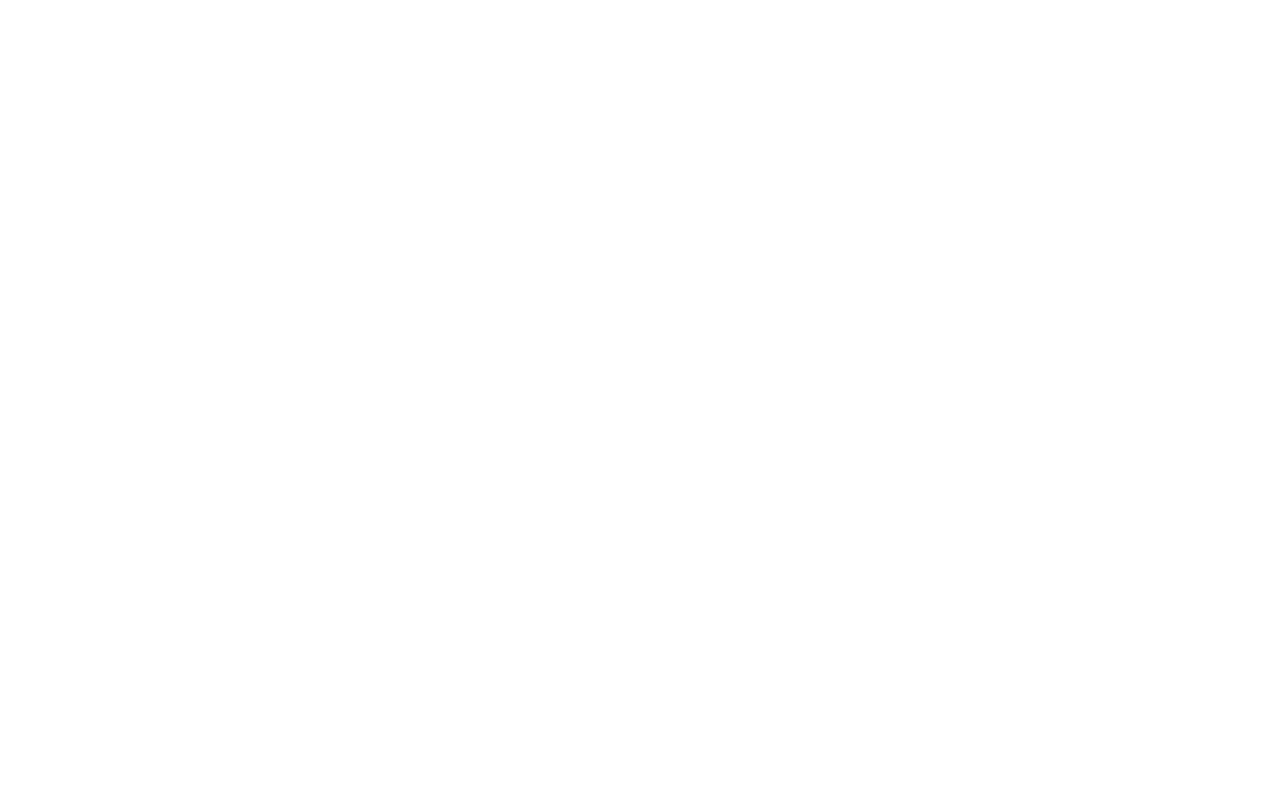
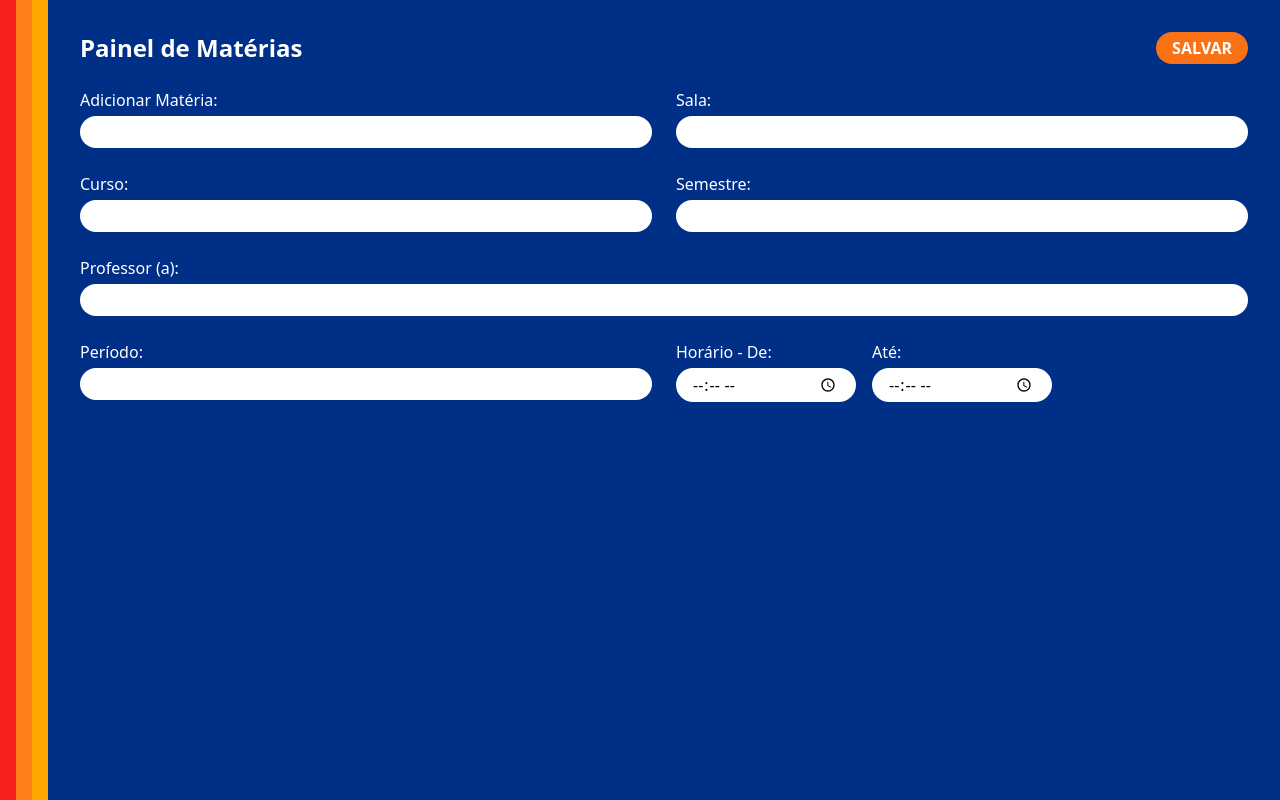
Before and after one commit to GustavoAbranches/front-end-sitema-tv-fatec, a React (Vite) app: page /painel-materias in a window 1280 px wide. Before the commit this address had no page. Built offline with nearby package versions, Linux system fonts and the light colour scheme.

Commit message:
Adicionado Admin, Painel de Materias e DashBoard na pasta pages

```diff
--- a/src/App.jsx
+++ b/src/App.jsx
@@ -1,6 +1,8 @@
 import { BrowserRouter as Router, Routes, Route } from "react-router-dom";
 
-//Import da telas
+import PainelMaterias from "./pages/PainelMaterias";
+import Dashboard from "./pages/Dashboard";
+import Admin from "./pages/Admin";
 import Login from "./pages/Login";
 import Horario from "./pages/Horario";
 import Tela from "./pages/Tela";
@@ -14,6 +16,9 @@ function App() {
         <Route path="/vinheta" element={<Vinheta />} />
         <Route path="/horario" element={<Horario />} />
         <Route path="/login" element={<Login />} />
+        <Route path="/admin" element={<Admin />} />
+        <Route path="/painel-materias" element={<PainelMaterias />} />
+        <Route path="/dashboard" element={<Dashboard />} />
       </Routes>
     </Router>
   );
--- /dev/null
+++ b/src/pages/Admin.jsx
@@ -0,0 +1,31 @@
+import { useNavigate } from "react-router-dom";
+
+function Admin() {
+  const navigate = useNavigate();
+
+  return (
+    <div className="bg-[#002f87] h-screen flex items-center justify-center text-white">
+      <div className="bg-[#001c57] p-10 rounded-2xl shadow-lg w-full max-w-sm text-center">
+        <h1 className="text-3xl font-bold mb-8">Painel do Administrador</h1>
+
+        <div className="space-y-4">
+          <button
+            onClick={() => navigate("/painel-materias")}
+            className="w-full bg-white text-blue-900 p-3 rounded-lg font-semibold hover:bg-gray-100 transition"
+          >
+            Painel de Matérias
+          </button>
+
+          <button
+            onClick={() => navigate("/dashboard")}
+            className="w-full bg-white text-blue-900 p-3 rounded-lg font-semibold hover:bg-gray-100 transition"
+          >
+            Dashboard
+          </button>
+        </div>
+      </div>
+    </div>
+  );
+}
+
+export default Admin;
--- /dev/null
+++ b/src/pages/Dashboard.jsx
@@ -0,0 +1,64 @@
+export default function Dashboard() {
+  return (
+    <div className="flex h-screen bg-[#002f87] text-white">
+      <div className="flex flex-row">
+        <div className="2xl:w-8 lg:w-4 bg-carmineRed" />
+        <div className="2xl:w-8 lg:w-4 bg-tangerine" />
+        <div className="2xl:w-8 lg:w-4 bg-mediumOrange" />
+      </div>
+
+      <div className="flex-1 p-8">
+        <div className="flex justify-between items-center mb-6">
+          <h1 className="text-2xl font-bold">DashBoard</h1>
+          <button className="bg-orange-500 hover:bg-orange-600 text-white font-bold py-1 px-4 rounded-full">
+            SALVAR
+          </button>
+        </div>
+
+        <div className="grid grid-cols-2 gap-6">
+          <div>
+            <label className="block mb-1">Adicionar Curso:</label>
+            <input
+              className="w-full rounded-full px-4 py-1 text-black"
+              type="text"
+            />
+          </div>
+
+          <div></div>
+
+          <div>
+            <label className="block mb-1">Qtd. Semestres:</label>
+            <input
+              className="w-full rounded-full px-4 py-1 text-black"
+              type="text"
+            />
+          </div>
+
+          <div>
+            <label className="block mb-1">Duração:</label>
+            <input
+              className="w-full rounded-full px-4 py-1 text-black"
+              type="text"
+            />
+          </div>
+
+          <div>
+            <label className="block mb-1">Turnos:</label>
+            <input
+              className="w-full rounded-full px-4 py-1 text-black"
+              type="text"
+            />
+          </div>
+
+          <div>
+            <label className="block mb-1">Modalidade:</label>
+            <input
+              className="w-full rounded-full px-4 py-1 text-black"
+              type="text"
+            />
+          </div>
+        </div>
+      </div>
+    </div>
+  );
+}
--- /dev/null
+++ b/src/pages/PainelMaterias.jsx
@@ -0,0 +1,88 @@
+export default function PainelMaterias() {
+  return (
+    <div className="flex h-screen bg-[#002f87] text-white">
+      <div className="flex flex-row">
+        <div className="2xl:w-8 lg:w-4 bg-carmineRed" />
+        <div className="2xl:w-8 lg:w-4 bg-tangerine" />
+        <div className="2xl:w-8 lg:w-4 bg-mediumOrange" />
+      </div>
+
+      <div className="flex-1 p-8">
+        <div className="flex justify-between items-center mb-6">
+          <h1 className="text-2xl font-bold">Painel de Matérias</h1>
+          <button className="bg-orange-500 hover:bg-orange-600 text-white font-bold py-1 px-4 rounded-full">
+            SALVAR
+          </button>
+        </div>
+
+        <div className="grid grid-cols-2 gap-6">
+          <div>
+            <label className="block mb-1">Adicionar Matéria:</label>
+            <input
+              className="w-full rounded-full px-4 py-1 text-black"
+              type="text"
+            />
+          </div>
+
+          <div>
+            <label className="block mb-1">Sala:</label>
+            <input
+              className="w-full rounded-full px-4 py-1 text-black"
+              type="text"
+            />
+          </div>
+
+          <div>
+            <label className="block mb-1">Curso:</label>
+            <input
+              className="w-full rounded-full px-4 py-1 text-black"
+              type="text"
+            />
+          </div>
+
+          <div>
+            <label className="block mb-1">Semestre:</label>
+            <input
+              className="w-full rounded-full px-4 py-1 text-black"
+              type="text"
+            />
+          </div>
+
+          <div className="col-span-2">
+            <label className="block mb-1">Professor (a):</label>
+            <input
+              className="w-full rounded-full px-4 py-1 text-black"
+              type="text"
+            />
+          </div>
+
+          <div>
+            <label className="block mb-1">Período:</label>
+            <input
+              className="w-full rounded-full px-4 py-1 text-black"
+              type="text"
+            />
+          </div>
+
+          <div className="grid grid-cols-3 gap-4">
+            <div>
+              <label className="block mb-1">Horário - De:</label>
+              <input
+                className="w-full rounded-full px-4 py-1 text-black"
+                type="time"
+              />
+            </div>
+            <div>
+              <label className="block mb-1">Até:</label>
+              <input
+                className="w-full rounded-full px-4 py-1 text-black"
+                type="time"
+              />
+            </div>
+            <div></div>
+          </div>
+        </div>
+      </div>
+    </div>
+  );
+}
```
